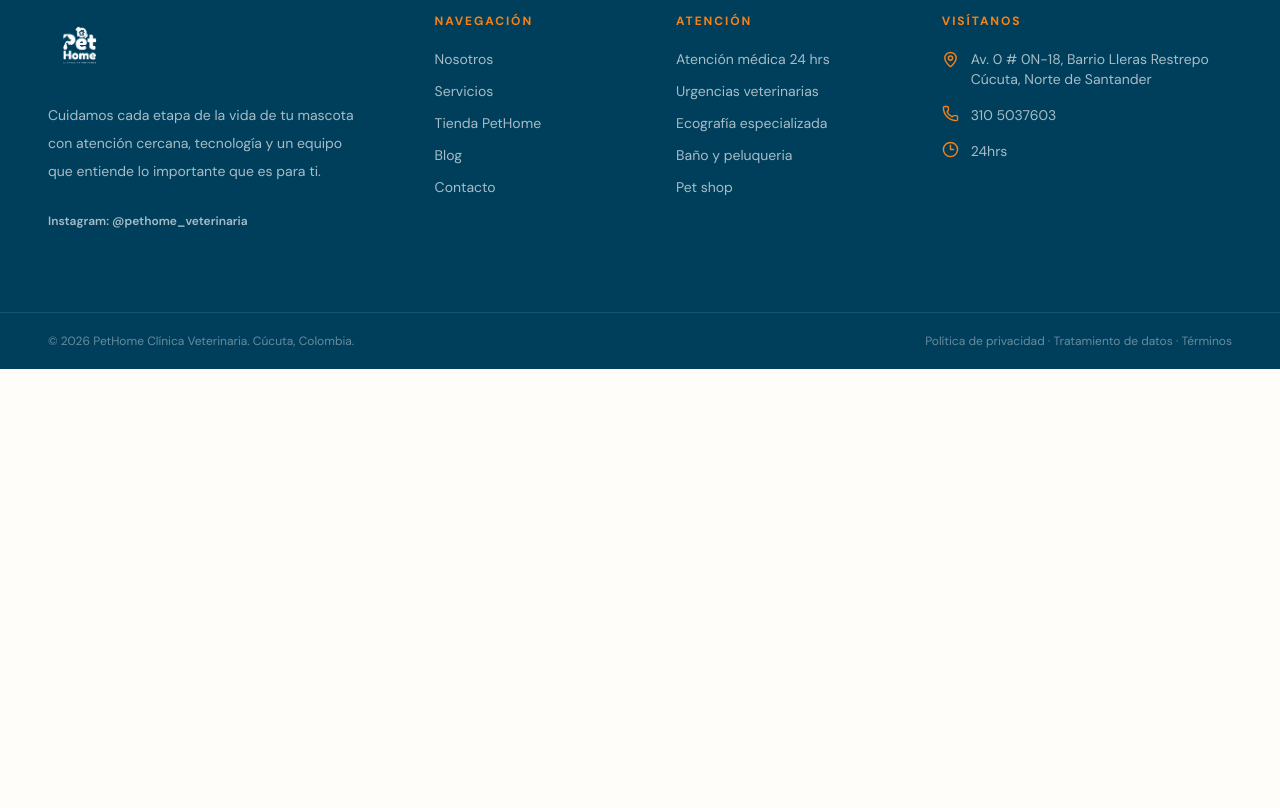
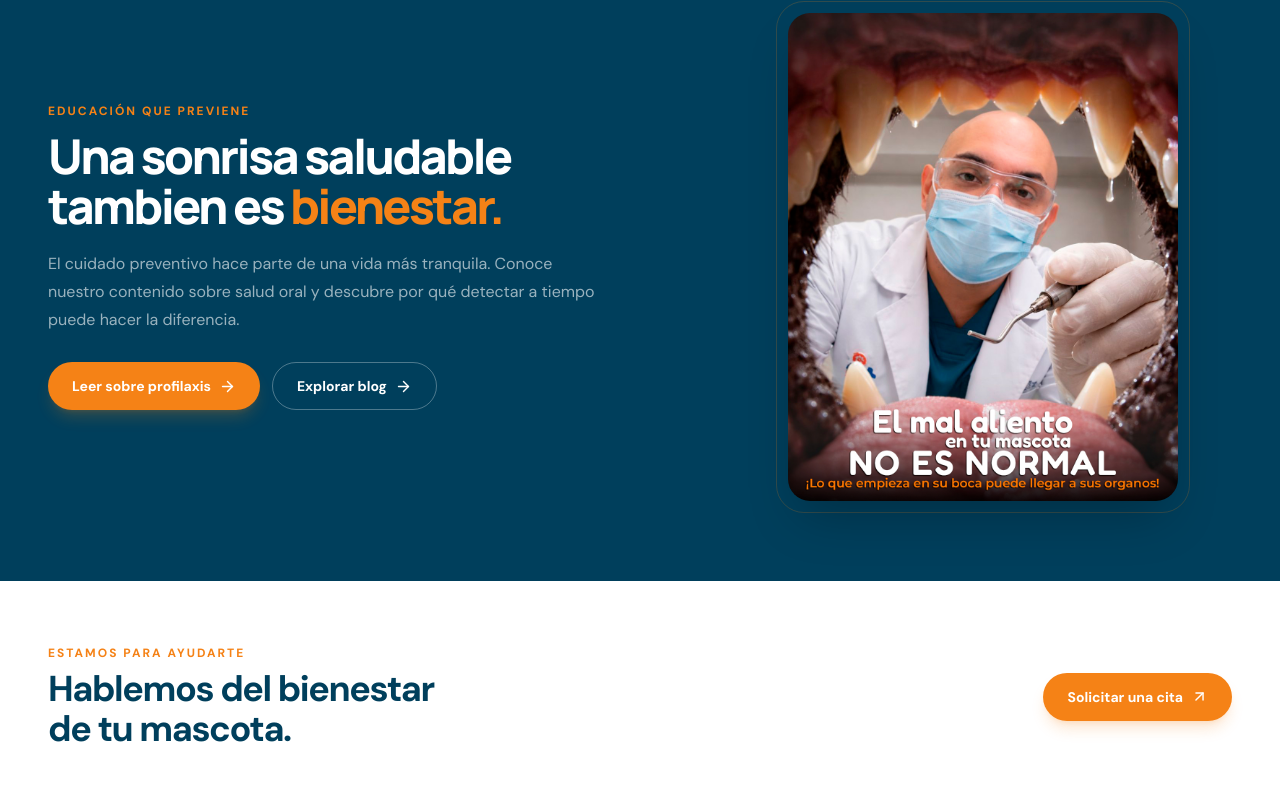
Before and after one commit to davidvalencia167/pethome, a React (Vite) app: page / in a window 1280 px wide. Shown: the part 2052-2860 px from the top of the page. Before the commit the page ends 2421 px from the top, so only its background shows below. Built offline with nearby package versions, Linux system fonts and the light colour scheme.

Commit message:
start page pethome

```diff
--- a/src/pages/index.tsx
+++ b/src/pages/index.tsx
@@ -8,6 +8,7 @@ import ecography from "../assets/Ecografía.JPG";
 import xRay from "../assets/Radiografía.JPG";
 import laparoscopy from "../assets/Laparoscopia.JPG";
 import laboratory from "../assets/Laboratorio.JPG";
+import prophylaxis from "../assets/POST PROFILAXIS.jpg";
 
 const trustPoints = [
     {icon: Stethoscope, label: "Atención veterinaria", detail: "Integral y cercana"},
@@ -145,7 +146,47 @@ export default function Index() {
                 </div>
             </section>
 
+            <section className="overflow-hidden bg-brand-navy">
+                <div className="mx-auto grid max-w-360 items-center gap-8 px-5 py-16 sm:px-8 md:grid-cols-[1fr_0.76fr] lg:px-12 lg:py-20">
+                    <motion.div initial="hidden" whileInView="visible" viewport={{once: true}} variants={reveal}>
+                        <p className="eyebrow text-brand-orange">Educación que previene</p>
+                        <h2 className="section-title mt-3 max-w-155 text-white">Una sonrisa saludable tambien es
+                            <span className="text-brand-orange"> bienestar. </span>
+                        </h2>
+                        <p className="mt-5 max-w-137.5 leading-7 text-white/60">El cuidado preventivo hace parte de una vida más tranquila. Conoce nuestro contenido sobre salud oral y descubre por qué detectar a tiempo puede hacer la diferencia.</p>
+                        <div className="mt-7 flex flex-col gap-3 sm:flex-row">
+                            <Link to="/blog/profilaxis-dental" className="button-primary">
+                                Leer sobre profilaxis
+                                <ArrowRight size={17}/>
+                            </Link>
+                            <Link to="/blog" className="button-ghost">
+                                Explorar blog
+                                <ArrowRight size={17}/>
+                            </Link>
+                        </div>
+                    </motion.div>
 
+                    <motion.div initial={{opacity: 0, x: 24}} whileInView={{opacity: 1, x: 0}} viewport={{once: true}} transition={{duration: 0.7}} className="relative mx-auto w-full max-w-97.5">
+                        <div className="absolute -inset-3 rounded-[28px] border border-brand-orange/20"/>
+                        <img src={prophylaxis} alt="Material educativo de profilaxis dental veterinaria" loading="lazy" className="relative aspect-[0.8] w-full rounded-[22px] object-cover shadow-2xl" />
+                    </motion.div>
+                </div>
+            </section>
+
+            <section className="bg-white">
+                <div className="mx-auto flex max-w-360 flex-col items-center gap-6 px-5 py-14 text-center sm:px-8 md:flex-row md:justify-between md:text-left lg:px-12 lg:py-16">
+                    <div>
+                        <p className="eyebrow">Estamos para ayudarte</p>
+                        <h2 className="mt-2 text-3xl font-extrabold tracking-[-0.04em] text-brand-navy sm:text-4xl">
+                            Hablemos del bienestar <br className="hidden sm:block"/> de tu mascota.
+                        </h2>
+                    </div>
+                    <Link to="/agendar-cita" className="button-primary group">
+                    Solicitar una cita
+                    <ArrowUpRight size={17} className="transition-transform group-hover:translate-x-0.5 group-hover:-translate-y-0.5"/>
+                    </Link>
+                </div>
+            </section>
         </div>
     );
 }
```
Also changed, not shown: src/assets/POST PROFILAXIS.jpg (added).
